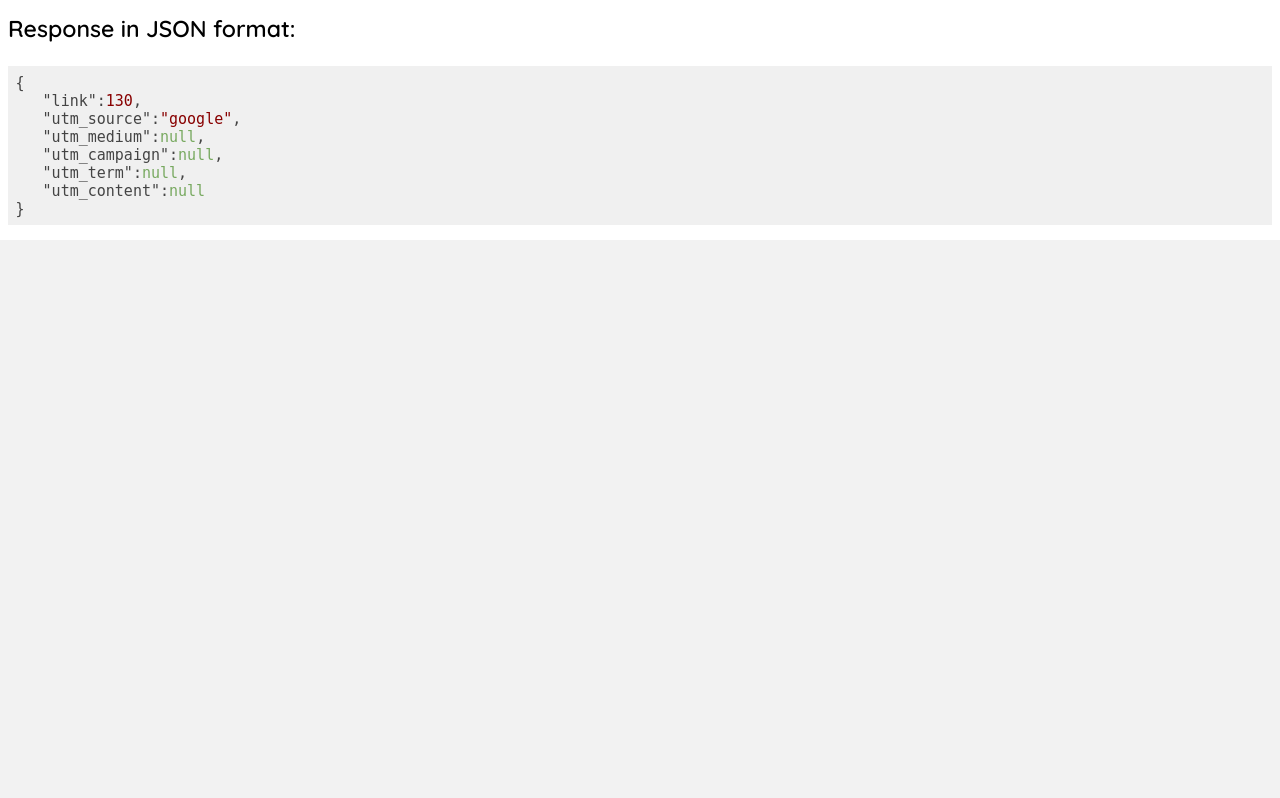
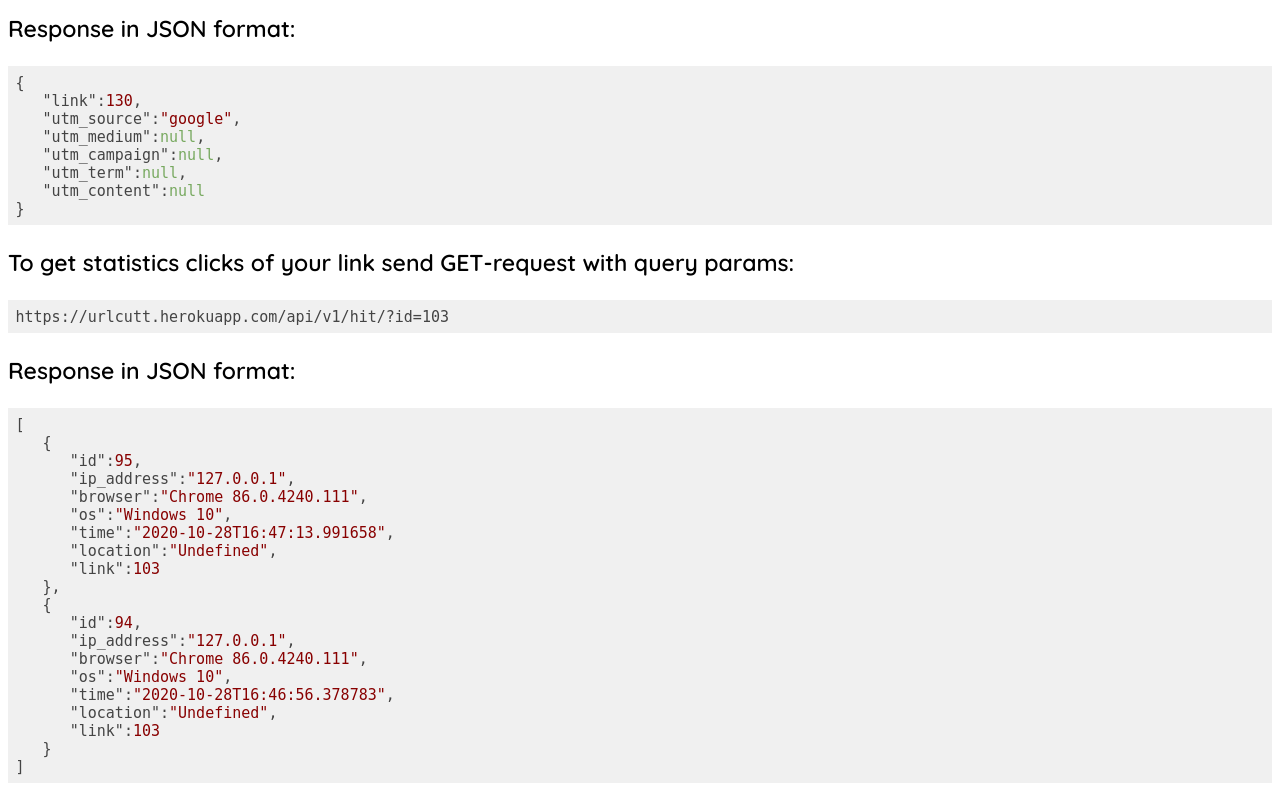
Before and after one commit to iyozh/URL-shortener, a Python web app: template src/applications/api_guide/jinja2/api_guide/api_guide.html in a window 1280 px wide. Shown: the part 3684-4482 px from the top of the page. Before the commit the page ends 3924 px from the top, so only its background shows below. Run offline with Jinja, Linux system fonts and the light colour scheme; the template is opened without the code that fills it, so the values that code supplies are empty.

Commit message:
fix documentation

```diff
--- a/src/applications/api_guide/jinja2/api_guide/api_guide.html
+++ b/src/applications/api_guide/jinja2/api_guide/api_guide.html
@@ -144,6 +144,29 @@ data = {
    <span class="hljs-attr">"utm_term"</span>:<span class="hljs-literal" style="color: rgb(120, 169, 96);">null</span>,
    <span class="hljs-attr">"utm_content"</span>:<span class="hljs-literal" style="color: rgb(120, 169, 96);">null</span>
 }</pre>
+    <p>To get statistics clicks of your link send GET-request with query params:</p>
+<pre class="hljs" style="display: block; overflow-x: auto; padding: 0.5em; background: rgb(240, 240, 240); color: rgb(68, 68, 68);">https://urlcutt.herokuapp.com/api/v1/hit/?id=<span class="hljs-number">103</span></pre>
+    <p>Response in JSON format:</p>
+    <pre class="hljs" style="display: block; overflow-x: auto; padding: 0.5em; background: rgb(240, 240, 240); color: rgb(68, 68, 68);">[
+   {
+      <span class="hljs-attr">"id"</span>:<span class="hljs-number" style="color: rgb(136, 0, 0);">95</span>,
+      <span class="hljs-attr">"ip_address"</span>:<span class="hljs-string" style="color: rgb(136, 0, 0);">"127.0.0.1"</span>,
+      <span class="hljs-attr">"browser"</span>:<span class="hljs-string" style="color: rgb(136, 0, 0);">"Chrome 86.0.4240.111"</span>,
+      <span class="hljs-attr">"os"</span>:<span class="hljs-string" style="color: rgb(136, 0, 0);">"Windows 10"</span>,
+      <span class="hljs-attr">"time"</span>:<span class="hljs-string" style="color: rgb(136, 0, 0);">"2020-10-28T16:47:13.991658"</span>,
+      <span class="hljs-attr">"location"</span>:<span class="hljs-string" style="color: rgb(136, 0, 0);">"Undefined"</span>,
+      <span class="hljs-attr">"link"</span>:<span class="hljs-number" style="color: rgb(136, 0, 0);">103</span>
+   },
+   {
+      <span class="hljs-attr">"id"</span>:<span class="hljs-number" style="color: rgb(136, 0, 0);">94</span>,
+      <span class="hljs-attr">"ip_address"</span>:<span class="hljs-string" style="color: rgb(136, 0, 0);">"127.0.0.1"</span>,
+      <span class="hljs-attr">"browser"</span>:<span class="hljs-string" style="color: rgb(136, 0, 0);">"Chrome 86.0.4240.111"</span>,
+      <span class="hljs-attr">"os"</span>:<span class="hljs-string" style="color: rgb(136, 0, 0);">"Windows 10"</span>,
+      <span class="hljs-attr">"time"</span>:<span class="hljs-string" style="color: rgb(136, 0, 0);">"2020-10-28T16:46:56.378783"</span>,
+      <span class="hljs-attr">"location"</span>:<span class="hljs-string" style="color: rgb(136, 0, 0);">"Undefined"</span>,
+      <span class="hljs-attr">"link"</span>:<span class="hljs-number" style="color: rgb(136, 0, 0);">103</span>
+   }
+]</pre>
 </div>
 </body>
 
```
